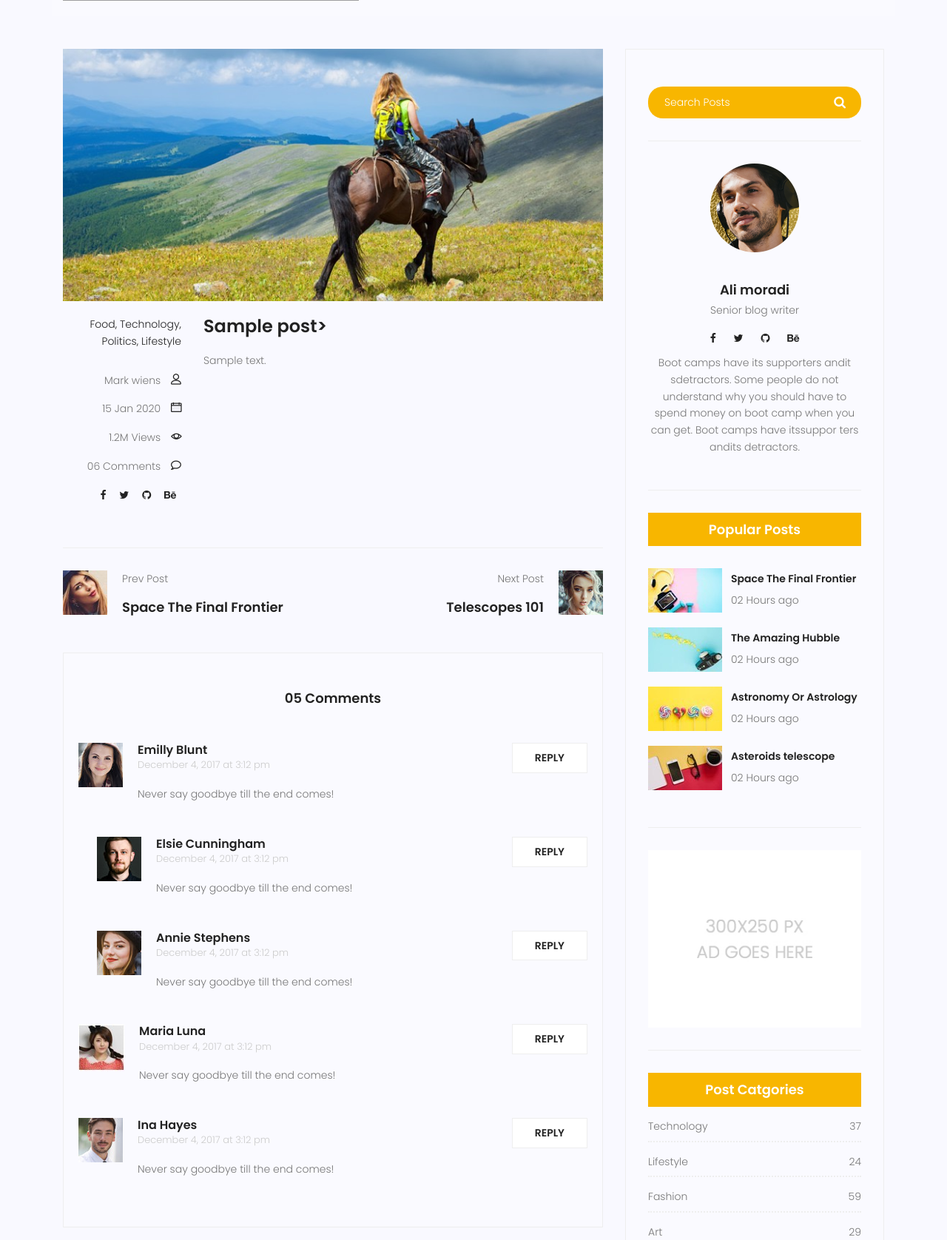
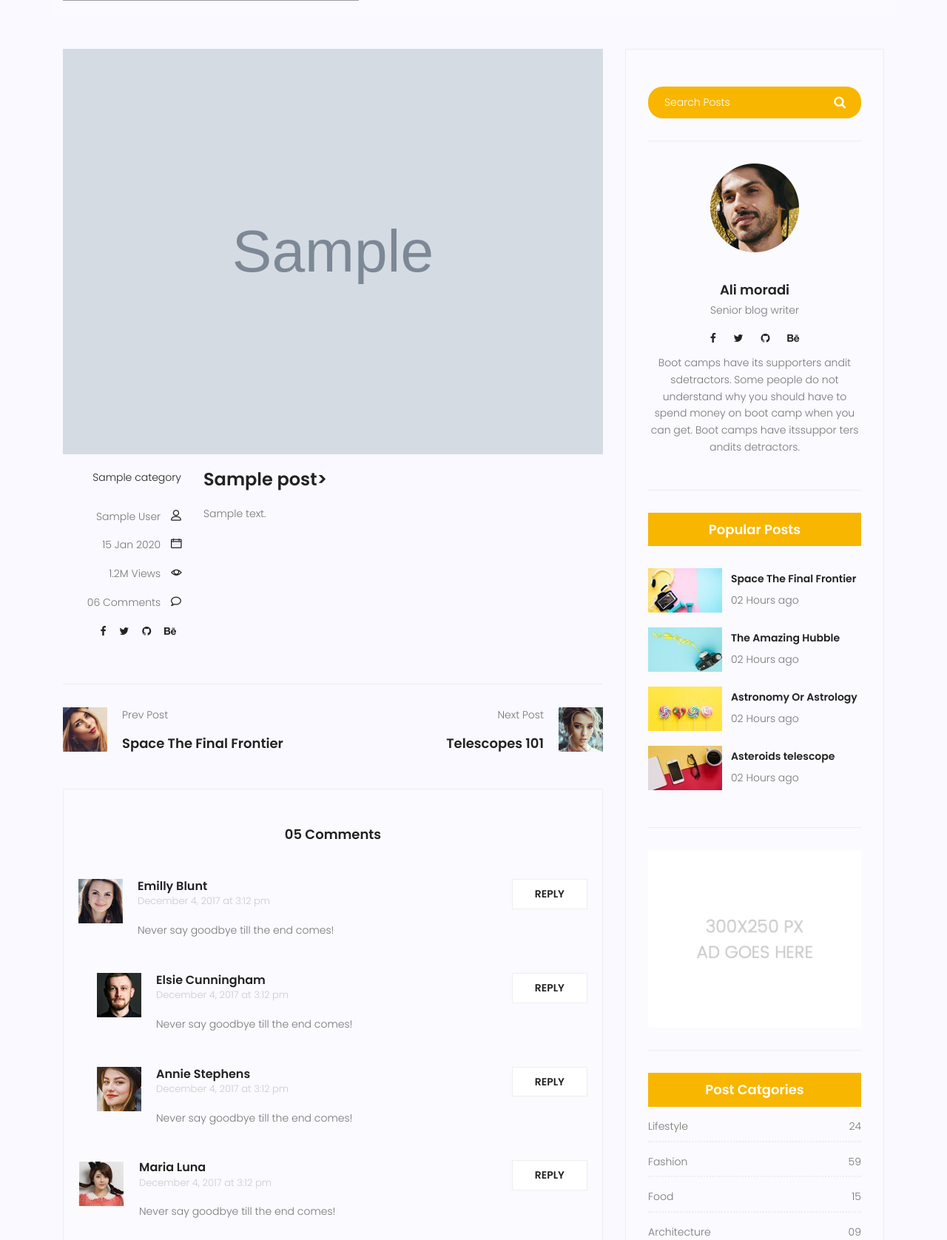
Before and after one commit to 0Zyyra0/ApexPortfolio, a Django app: page /blog/1 in a window 1280 px wide. Shown: the part 354-2030 px from the top of the page at 74% size. Run offline with Django 5.2, Linux system fonts and the light colour scheme; tables that the repository leaves empty hold one stand-in row (values such as "Sample post"); grey boxes marked "Sample" are stand-in pictures; some libraries are stand-ins or nearby versions; grey boxes are pictures that could not be loaded.

Commit message:
1.2.1
i made some changes to the URL  and View sections again, but it is not very general and we will see what happens next.

```diff
--- a/Templates/Blog/blog-home.html
+++ b/Templates/Blog/blog-home.html
@@ -90,7 +90,6 @@
 							<div class="single-post row">
 								<div class="col-lg-3  col-md-3 meta-details">
 									<ul class="tags">
-										<li><a href="#">Food,</a></li>
 										{% for cat in post.category.all %}
 											<li><a href="#">{{ cat.name }}</a> {% if not forloop.last %},{% endif %}</li>
 										{% endfor %}
@@ -109,11 +108,10 @@
 									<a class="posts-title" href='/blog/{{post.id}}'><h3>{{post.title}}</h3></a>
 									<p class="excert">
 										{{post.content|truncatechars:200 }}
-										{{post.image.url}}
 
 
 									</p>
-									<a href="blog-single.html" class="primary-btn">View More</a>
+									<a href="/blog/{{post.id}}" class="primary-btn">View More</a>
 								</div>
 							</div>
 							{% endfor %}
--- a/Templates/Blog/blog-single.html
+++ b/Templates/Blog/blog-single.html
@@ -1,5 +1,6 @@
 {% extends 'base.html' %}
 {% load static %}
+{% load blog_tag %}
 {% block content %}
 
 			<!-- start banner Area -->
@@ -27,18 +28,18 @@
 							<div class="single-post row">
 								<div class="col-lg-12">
 									<div class="feature-img">
-										<img class="img-fluid" src="{% static 'img/blog/feature-img1.jpg' %}" alt="">
+										<img class="img-fluid" src="{{post.image.url}}" alt="">
 									</div>
 								</div>
 								<div class="col-lg-3  col-md-3 meta-details">
 									<ul class="tags">
-										<li><a href="#">Food,</a></li>
-										<li><a href="#">Technology,</a></li>
-										<li><a href="#">Politics,</a></li>
-										<li><a href="#">Lifestyle</a></li>
+										{% for cat in post.category.all %}
+											<li><a href="#">{{ cat.name }}</a> {% if not forloop.last %},{% endif %}</li>
+										{% endfor %}
+
 									</ul>
 									<div class="user-details row">
-										<p class="user-name col-lg-12 col-md-12 col-6"><a href="#">Mark wiens</a> <span class="lnr lnr-user"></span></p>
+										<p class="user-name col-lg-12 col-md-12 col-6"><a href="#">{{post.author.get_full_name}}</a> <span class="lnr lnr-user"></span></p>
 										<p class="date col-lg-12 col-md-12 col-6"><a href="#">{{post.published_date|date:"d M Y"}}</a> <span class="lnr lnr-calendar-full"></span></p>
 										<p class="view col-lg-12 col-md-12 col-6"><a href="#">1.2M Views</a> <span class="lnr lnr-eye"></span></p>
 										<p class="comments col-lg-12 col-md-12 col-6"><a href="#">06 Comments</a> <span class="lnr lnr-bubble"></span></p>
@@ -264,12 +265,7 @@
 								<div class="single-sidebar-widget post-category-widget">
 									<h4 class="category-title">Post Catgories</h4>
 									<ul class="cat-list">
-										<li>
-											<a href="#" class="d-flex justify-content-between">
-												<p>Technology</p>
-												<p>37</p>
-											</a>
-										</li>
+
 										<li>
 											<a href="#" class="d-flex justify-content-between">
 												<p>Lifestyle</p>
@@ -282,12 +278,7 @@
 												<p>59</p>
 											</a>
 										</li>
-										<li>
-											<a href="#" class="d-flex justify-content-between">
-												<p>Art</p>
-												<p>29</p>
-											</a>
-										</li>
+
 										<li>
 											<a href="#" class="d-flex justify-content-between">
 												<p>Food</p>
--- a/Templates/test.html
+++ b/Templates/test.html
@@ -1,3 +1,4 @@
+{% load blog_tag %}
 <!DOCTYPE html>
 <html lang="en">
 <head>
@@ -6,7 +7,7 @@
     <title>Document</title>
 </head>
 <body>
-    <p>{{post.title}}</p>
+    <p>test : {% hello %}</p>
 
 
 </body>
--- a/blog/urls.py
+++ b/blog/urls.py
@@ -10,5 +10,5 @@ urlpatterns = [
 
     path('<int:pid>' ,blog_single,name='single'),
 
-    #path('post-<int:pid>',test,name='test'),
+    path('test',test,name='test'),
 ]
--- a/blog/views.py
+++ b/blog/views.py
@@ -17,8 +17,5 @@ def blog_single(request,pid):
     return render(request,'blog/blog-single.html',context)
 
 
-def test(request,pid):
-    #post = Post.objects.get(id=pid)
-    post = get_object_or_404(Post,pk=pid)
-    context = {'post':post}
-    return render(request,'test.html',context)
+def test(request):
+    return render(request,'test.html')
```
Also changed, not shown: blog/templatetags/blog_tag.py (added, +10 -0 lines), blog/templatetags/__init__.py (added), media/blog/2026-Formula1-Red-Bull-Racing-RB22-003-1080.jpg (added).
